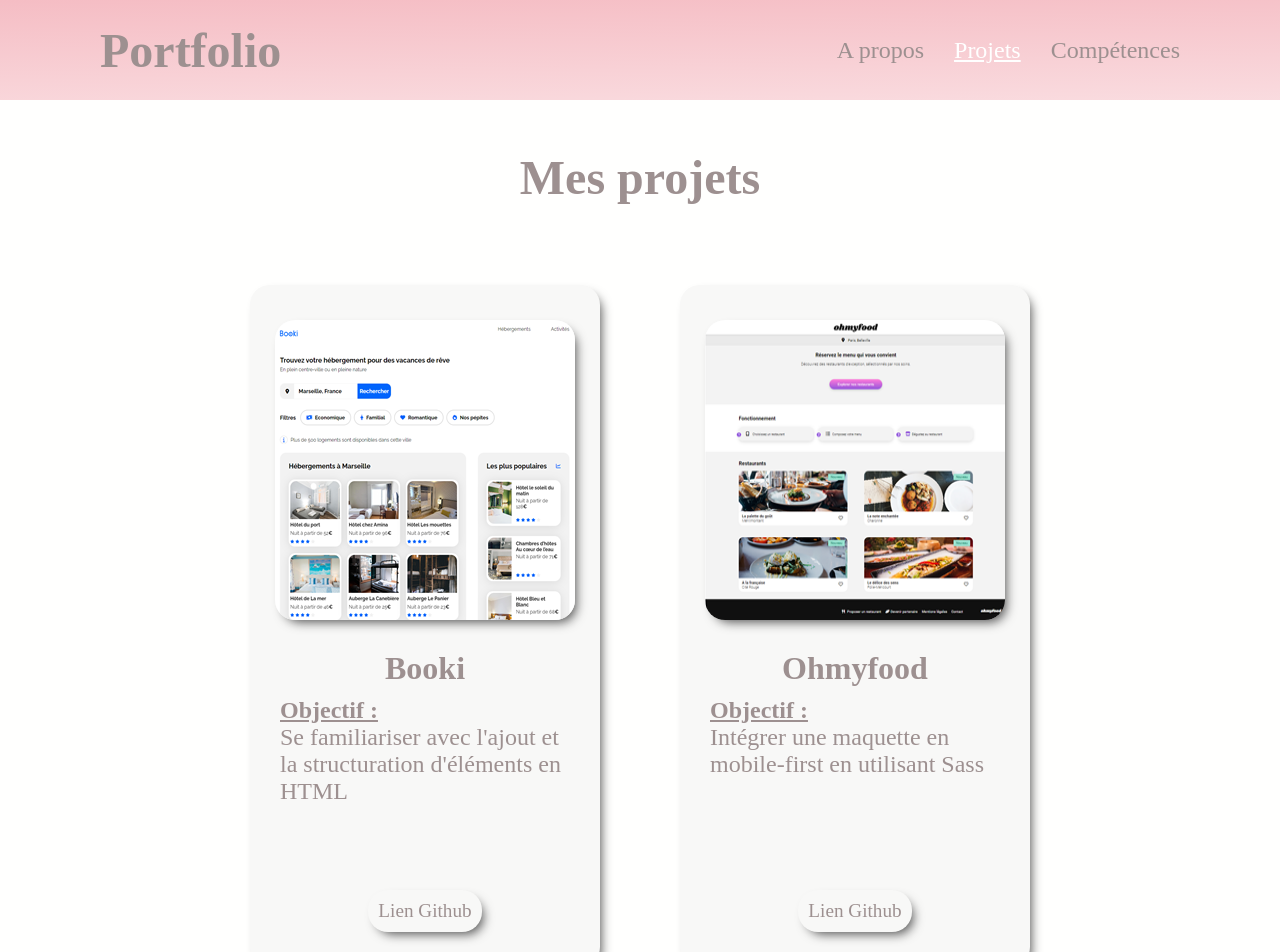
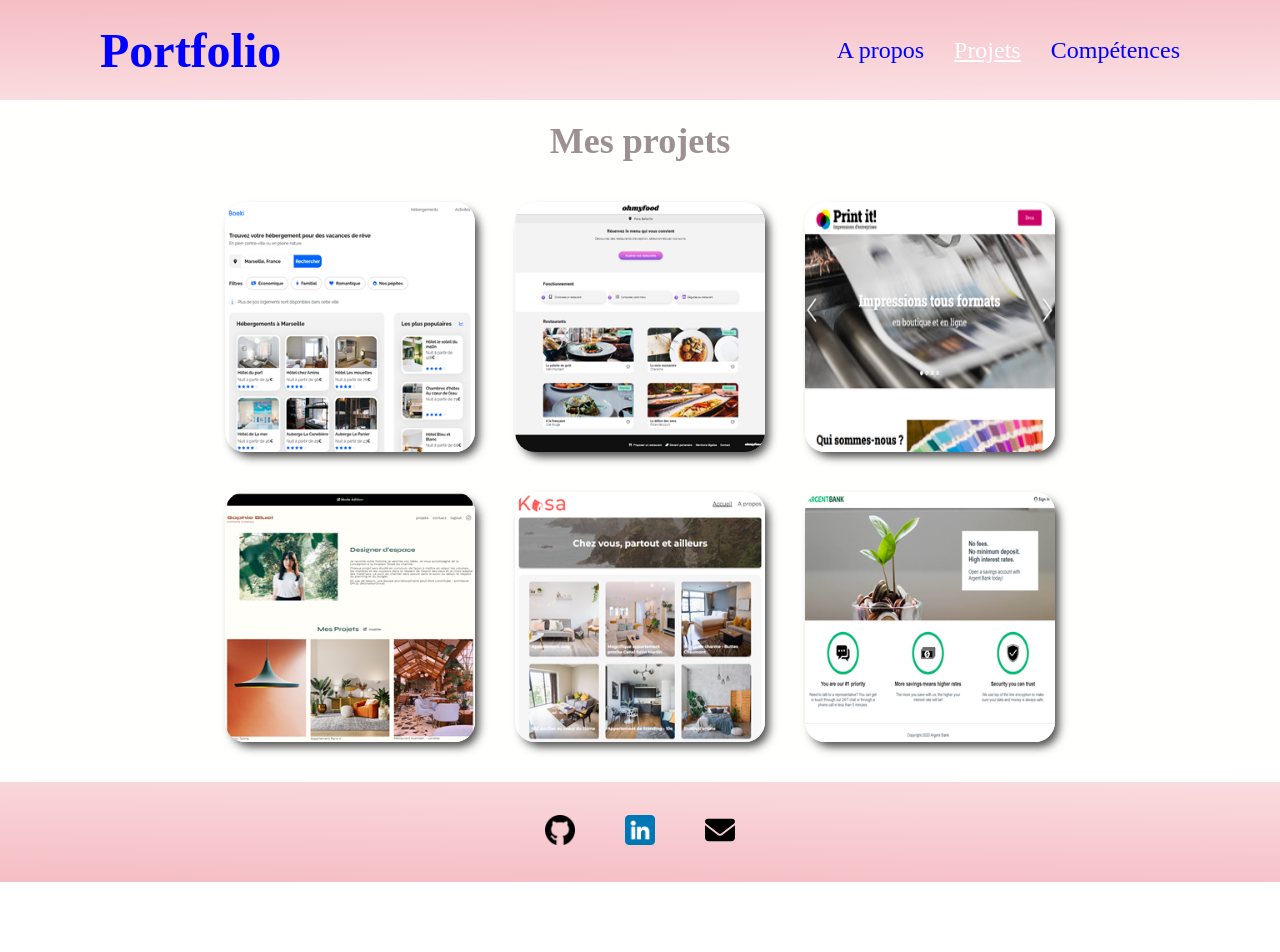
Before and after one commit to PeggyPft/Portfolio, a React (Vite) app: page /Projects in a window 1280 px wide. Shown: the top 952 px of the page. After the commit the page ends 882 px from the top, so only its background shows below. Built offline with nearby package versions, Linux system fonts and the light colour scheme.

Commit message:
Modification style

```diff
--- a/src/components/header/header.scss
+++ b/src/components/header/header.scss
@@ -1,13 +1,13 @@
 .container_Header {
     height: 100px;
-    background: linear-gradient(179deg, rgb(245 189 196), rgb(245 189 196 / 54%));
+    background: linear-gradient(179deg, rgb(245 189 196), rgb(245 189 196 / 44%));
     max-width: 100%;
     display: flex;
     justify-content: space-between;
     align-items: center;
     flex-direction: column;
     padding: 20px;
-    color:rgb(157, 144, 144);
+    color: blue;
 
     .header_Title {
         font-size: 2rem;
--- a/src/components/projects/Projects.jsx
+++ b/src/components/projects/Projects.jsx
@@ -12,16 +12,18 @@ const Projects = () => {
                     <div className='container_image'>
                         <img src={project.image} alt={project.title} />
                     </div>
-                    <div className="container_content">
-                        <p className='title'>{project.title}</p>
-                        <p><span className='objectif'>Objectif :</span><br/> {project.description}</p>
+                    <div className='container_hidden'>
+                        <div className="container_content">
+                            <p className='title'>{project.title}</p>
+                            <p className='title_content'>Objectif :</p>
+                            <p className='text_objectif'>{project.description}</p>
+                            <p className='title_content'>Compétences :</p>
+                            <p className='list-Skills'>{project.skills.join(', ')}</p>
+                        </div>
+                        <div className='container_Links_Projects'>
+                            <a href={project.Link_Github} target="_blank"><p className='link_Github' >Lien Github</p></a>
+                        </div>
                     </div>
-                    <div className='container_Links_Projects'>
-                        <a href={project.Link_Github} target="_blank"><p className='link_Github' >Lien Github</p></a>
-
-
-                    </div>
-
                 </div>
             ))}
         </div>
--- a/src/components/projects/projects.scss
+++ b/src/components/projects/projects.scss
@@ -3,84 +3,126 @@
     flex-direction: column;
     justify-content: center;
     align-items: center;
-    gap: 20px;
+    gap: 40px;
     padding: 20px;
     background-color: rgb(255 255 254);
     color: rgb(157, 144, 144);
-    font-size: 1.5rem;
+    font-size: 1.2rem;
 
         h2 {
             width: 100%;
+            text-align: center;
         }
 
     .projects {
+        position: relative;
         display: flex;
         flex-direction: column;
         align-items: center;
         background-color: rgb(248 248 247);
         box-shadow: 5px 6px 11px -4px #4F4F4F;
-        padding: 35px 25px;
         border-radius: 20px;
         width: 300px;
-        gap: 25px;
+        height: 300px;
+        cursor: pointer;
 
+        &:hover .container_hidden {
+            display: flex;
+            flex-direction: column;
+            justify-content: space-between;
+            align-items: center;
+            border-radius: 20px;
+        }
 
         .container_image {
             border-radius: 20px;
-            width: 250px;
-            height: 250px;
+            width: 100%;
+            height: 100%;
+
 
             img {
                 border-radius: 20px;
                 background-color: rgb(248 142 142 / 0%);
                 box-shadow: 5px 6px 11px -4px #4F4F4F;
-                width: 250px;
-                height: 250px;
+                width: 100%;
+                height: 100%;
                 object-fit: fill;
             }
         }
+    }
+        .container_hidden {
+            position: absolute;
+            top: 0;
+            left: 0;
+            width: 300px;
+            height: 300px;
+            display: none;
+            align-items: center;
+            background-color: rgba(255, 255, 255, 0.9);
+            border-radius: 20px;
+            flex-direction: column;
+            justify-content: space-between;
+            align-items: center;
+
 
             .container_content {
                 display: flex;
                 flex-direction: column;
+                width: 100%;
                 gap: 10px;
-            padding: 5px;
-            height: 220px;
-            width: 300px;
 
-            &.show {
-                display: flex;
-
-            }
 
                 .title {
                     font-size: 2rem;
                     font-weight: bold;
                     text-align: center;
+                    height: 50px;
+                    border-radius: 20px 20px 0 0;
+                    background: linear-gradient(179deg, rgb(245 189 196), rgb(245 189 196 / 14%));
+                    color: blue;
+                    line-height: 50px;
+
                 }
 
-            .objectif {
+                .title_content {
                     font-weight: bold;
                     text-decoration: underline;
+                    line-height: 30px;
+                    color: rgb(77 62 62);
+                    padding: 5px;
+                }
+
+                .text_objectif {
+                    padding: 0 8px;
+                    font-size: 1.1rem;
+                }
+
+                .list-Skills{
+                    text-align: center;
+                    font-size: 1.1rem;
+                    line-height: 15px;
                 }
             }
 
             .container_Links_Projects {
                 display: flex;
-            flex-direction: row;
-            gap: 9px;
 
                 a{
                     text-decoration: none;
-                font-size: 1.2rem;
+                    font-size: 1.1rem;
                     color: rgb(157, 144, 144);
                     background-color: rgba(248, 142, 142, 0);
                     box-shadow: 5px 6px 11px -4px #4F4F4F;
                     border-radius: 20px;
                     padding: 7px;
+                    margin-bottom: 10px;
+                    background: linear-gradient(179deg, rgb(245 189 196), rgb(245 189 196 / 54%));
+                    transition: all 0.3s ease-in-out;
 
                     &:hover {
-                    background: linear-gradient(179deg, rgb(245 189 196), rgb(245 189 196 / 54%));
+                        transform: scale(1.1);
+                        background: linear-gradient(179deg, rgb(245 189 196), rgb(245 189 196 / 70%));
+                        color: white;
                     }
                 }
             }
@@ -89,47 +131,53 @@
 
 @media screen and (min-width: 768px) {
     .container_Projects {
-        display: flex;
         flex-direction: row;
         flex-wrap: wrap;
-        gap: 80px;
-        padding: 50px 150px;
+        font-size: 1.5rem;
+        margin-bottom: 20px;
+        padding: 20px 130px;
 
             h2 {
-        font-size: 3rem;
+                width: 100%;
                 text-align: center;
             }
 
             .projects {
-        width: 350px;
-
-        .container_image {
-            width: 300px;
-            height: 300px;
-
-            img {
-                width: 300px;
-                height: 300px;
-            }
+                width: 250px;
+                height: 250px;
             }
 
+            .container_hidden {
+                width: 250px;
+                height: 250px;
+
+
                 .container_content {
-            gap: 10px;
-            padding: 5px;
-            height: 220px;
-            width: 300px;
+                    gap: 0;
 
                     .title {
-                font-size: 2rem;
+                        font-size: 1.2rem;
+                        font-weight: bold;
+                        text-align: center;
                     }
+
+                    .title_content {
+                        font-size: 1rem;
+                        line-height: 20px;
+                    }
+
+                    .list-Skills{
+                        line-height: 30px;
+                    }
+
                 }
 
                 .container_Links_Projects {
-            gap: 10px;
+                    display: flex;
 
                     a{
-                font-size: 1.2rem;
-                padding: 10px;
+                        font-size: 0.6rem;
+                        padding: 7px;
                     }
                 }
             }
--- a/src/components/skills/Skills.jsx
+++ b/src/components/skills/Skills.jsx
@@ -5,6 +5,7 @@ const Skills = ({}) => {
 
     return (
         <section className='container_Skills'>
+            <p className='list_Skills'>Mes compétences</p>
             {skillsData.map(skillsData => (
                 <div key={skillsData.id} className='container_Img_and_NameLogo' >
                     <img src={skillsData.image} alt={skillsData.nameLogo}/>
--- a/src/components/skills/skills.scss
+++ b/src/components/skills/skills.scss
@@ -4,7 +4,15 @@
     align-items: center;
     flex-wrap: wrap;
     gap: 20px;
-    padding: 50px;
+    padding: 30px 50px;
+
+    .list_Skills {
+        width: 100%;
+        color: rgb(157, 144, 144);
+        text-align: center;
+        font-size: 1.5rem;
+        font-weight: bold;
+    }
 
     .container_Img_and_NameLogo{
         display: flex;
@@ -27,8 +35,12 @@
 
 @media screen and (min-width: 768px) {
     .container_Skills{
-        padding: 150px;
+        padding: 50px150px;
         gap: 80px;
+
+        .list_Skills {
+            font-size: 2rem;
+        }
 
         .container_Img_and_NameLogo{
             gap: 30px;
```
Lines whose indentation alone changed are shown as unchanged.
